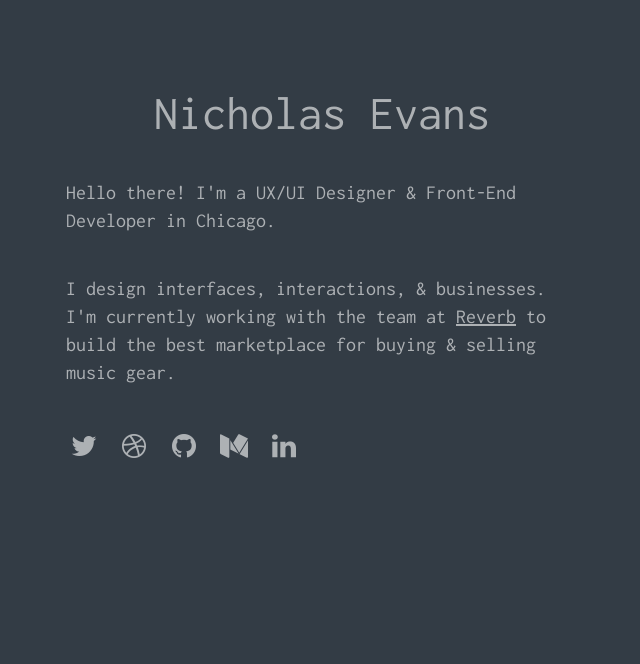
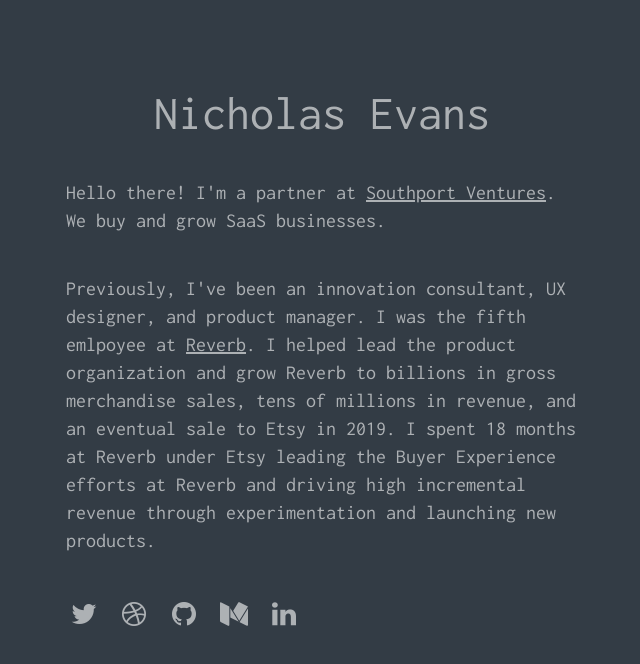
Before and after one commit to nicholas-evans/nicholas-evans.github.io, a plain HTML site: page index.html in a window 1280 px wide. Shown: the whole page, without its empty margins (318-958 px from the left). Drawn offline with Linux system fonts and the light colour scheme.

Commit message:
Update bio

```diff
--- a/index.html
+++ b/index.html
@@ -23,12 +23,11 @@
 <section class="container">
   <h1 class="hero-title">Nicholas Evans</h1>
   <p class="lead">
-    Hello there! I'm a UX/UI Designer &amp; Front-End Developer in Chicago.
+    Hello there! I'm a partner at <a href="https://southportventures.com/">Southport Ventures</a>. We buy and grow SaaS businesses.
   </p>
 
   <p class="lead">
-    I design interfaces, interactions, &amp; businesses. I'm currently working with the team at
-    <a href="https://reverb.com">Reverb</a> to build the best marketplace for buying &amp; selling music gear.
+    Previously, I've been an innovation consultant, UX designer, and product manager. I was the fifth emlpoyee at <a href="https://reverb.com">Reverb</a>. I helped lead the product organization and grow Reverb to billions in gross merchandise sales, tens of millions in revenue, and an eventual sale to Etsy in 2019. I spent 18 months at Reverb under Etsy leading the Buyer Experience efforts at Reverb and driving high incremental revenue through experimentation and launching new products.
   </p>
 
   <ul class="large inline-list">
```
